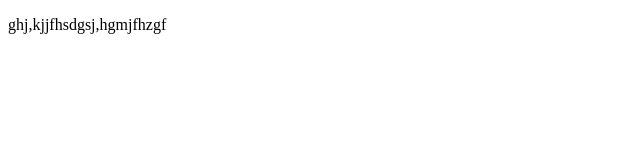
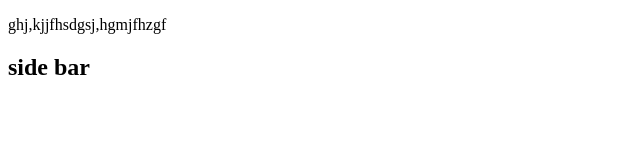
Before and after one commit to aspirinkg/git_test, a plain HTML site: page index.html in a window 1280 px wide. Shown: the whole page, without its empty margins (0-640 px from the left). Drawn offline with Linux system fonts and the light colour scheme.

Commit message:
Working on sidebar

```diff
--- a/index.html
+++ b/index.html
@@ -11,5 +11,10 @@
  <p>ghj,kjjfhsdgsj,hgmjfhzgf</p>
 
 
+    <aside>
+        <h1>side bar</h1>
+    </aside>
+
+
 </body>
 </html>
```
